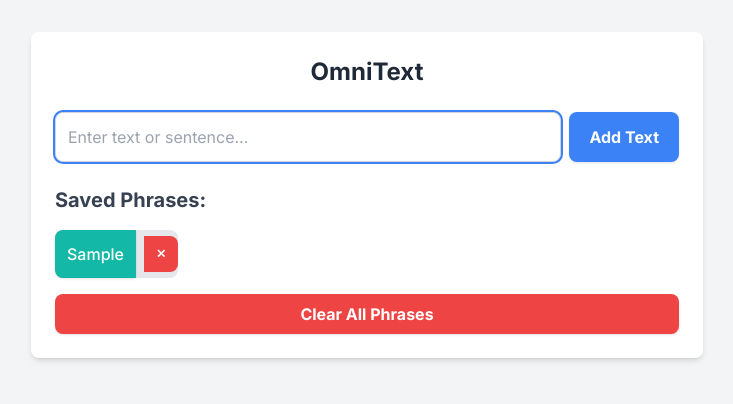
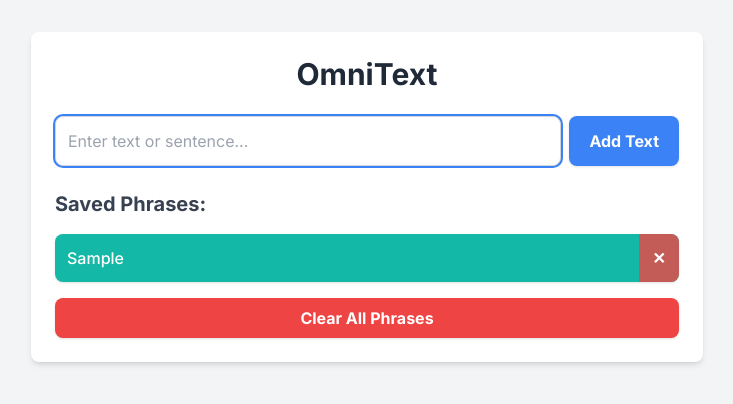
Before and after one commit to LifeAdventurer/OmniText, a plain HTML site: page index.html in a window 1280 px wide. Both pictures are taken after typing "Sample" into the empty fields and a click on the button "Add Text". Shown: the whole page, without its empty margins (273-1006 px from the left). Drawn offline with nearby package versions, Linux system fonts and the light colour scheme.

Commit message:
Vibes~ modify delete button to be a small red cross integrated into the phrase button itself

```diff
--- a/index.html
+++ b/index.html
@@ -17,12 +17,7 @@
         left: 0;
         width: 100%;
         height: 100%;
-        background-color: rgba(
-          0,
-          0,
-          0,
-          0.9
-        ); /* Semi-transparent black background */
+        background-color: rgba(0, 0, 0, 0.9);
         color: white;
         display: flex;
         justify-content: center;
@@ -30,14 +25,14 @@
         font-size: 5vw; /* Responsive font size */
         text-align: center;
         padding: 20px;
-        z-index: 1000; /* Ensure it's on top */
-        cursor: pointer; /* Indicate it's clickable to close */
+        z-index: 1000;
+        cursor: pointer;
         opacity: 0;
         visibility: hidden;
         transition:
           opacity 0.3s ease,
           visibility 0.3s ease;
-        box-sizing: border-box; /* Include padding in element's total width and height */
+        box-sizing: border-box;
       }
       #fullScreenDisplay.visible {
         opacity: 1;
@@ -48,6 +43,8 @@
         transition:
           transform 0.1s ease-in-out,
           box-shadow 0.1s ease-in-out;
+        position: relative; /* Needed for absolute positioning of the delete icon */
+        padding-right: 2.5rem; /* Add padding to make space for the delete icon */
       }
       .phrase-button:active {
         transform: scale(0.98);
@@ -57,15 +54,48 @@
       #textList {
         display: flex;
         flex-wrap: wrap;
-        gap: 0.5rem; /* Spacing between buttons */
+        gap: 0.75rem; /* Increased gap slightly for better spacing */
       }
-      /* Style for delete button */
-      .delete-button {
-        font-size: 0.75rem; /* Smaller text */
-        padding: 0.1rem 0.3rem; /* Smaller padding */
-        margin-left: 0.5rem; /* Space from text */
-        line-height: 1; /* Adjust line height */
-        vertical-align: middle; /* Align with text */
+      /* Style for the integrated delete icon */
+      .delete-icon {
+        position: absolute;
+        right: 0;
+        top: 0;
+        bottom: 0;
+        display: flex;
+        align-items: center;
+        justify-content: center;
+        width: 2.5rem; /* Width of the clickable area */
+        color: white;
+        background-color: rgba(
+          239,
+          68,
+          68,
+          0.8
+        ); /* Semi-transparent red (red-500) */
+        border-top-right-radius: 0.5rem; /* Match button rounding */
+        border-bottom-right-radius: 0.5rem; /* Match button rounding */
+        font-weight: bold;
+        font-size: 1rem;
+        line-height: 1;
+        cursor: pointer;
+        transition: background-color 0.15s ease-in-out;
+      }
+      .delete-icon:hover {
+        background-color: rgba(
+          220,
+          38,
+          38,
+          1
+        ); /* Darker red on hover (red-600) */
+      }
+      .delete-icon:active {
+        background-color: rgba(
+          185,
+          28,
+          28,
+          1
+        ); /* Even darker red on click (red-700) */
       }
     </style>
     <link rel="preconnect" href="https://fonts.googleapis.com" />
@@ -77,7 +107,7 @@
   </head>
   <body class="bg-gray-100 min-h-screen flex flex-col items-center p-4 md:p-8">
     <div class="w-full max-w-2xl bg-white rounded-lg shadow-md p-6">
-      <h1 class="text-2xl font-bold text-center text-gray-800 mb-6">
+      <h1 class="text-3xl font-bold text-center text-gray-800 mb-6">
         OmniText
       </h1>
 
@@ -120,7 +150,7 @@
       const clearAllButton = document.getElementById("clearAllButton");
 
       // --- Constants ---
-      const STORAGE_KEY = "quickTextDisplayPhrases";
+      const STORAGE_KEY = "omniTextPhrases"; // Updated storage key slightly for the new name
 
       // --- Functions ---
 
@@ -175,33 +205,27 @@
         clearAllButton.style.display = "block"; // Show clear button if list has items
 
         phrases.forEach((phrase, index) => {
-          const buttonContainer = document.createElement("div"); // Use a container for button + delete
-          buttonContainer.className =
-            "flex items-center bg-gray-200 rounded-lg";
+          // Main phrase button - now contains the delete icon
+          const button = document.createElement("button");
+          // Use textContent for security against XSS if phrase contained HTML
+          button.textContent = phrase;
+          // Added Tailwind classes for styling, padding-right for delete icon space
+          button.className =
+            "phrase-button w-full text-left p-3 bg-teal-500 hover:bg-teal-600 text-white font-medium rounded-lg shadow transition duration-150 ease-in-out relative"; // Added w-full for consistent width
+          button.onclick = () => showFullScreen(phrase); // Click on button shows full screen
 
-          // Main phrase button
-          const button = document.createElement("button");
-          button.textContent = phrase;
-          // Added padding, background, rounded corners, hover effect, and transition using Tailwind classes
-          button.className =
-            "phrase-button flex-grow text-left p-3 bg-teal-500 hover:bg-teal-600 text-white font-medium rounded-l-lg shadow transition duration-150 ease-in-out";
-          button.onclick = () => showFullScreen(phrase);
-
-          // Delete button
-          const deleteBtn = document.createElement("button");
-          deleteBtn.textContent = "✕"; // Simple 'x' for delete
-          deleteBtn.title = "Delete phrase";
-          // Style the delete button
-          deleteBtn.className =
-            "delete-button bg-red-500 hover:bg-red-700 text-white font-bold p-3 rounded-r-lg transition duration-150 ease-in-out";
-          deleteBtn.onclick = (e) => {
-            e.stopPropagation(); // Prevent triggering the phrase display
+          // Delete icon (span) inside the button
+          const deleteIcon = document.createElement("span");
+          deleteIcon.innerHTML = "&#x2715;"; // HTML entity for '✕' (multiplication sign)
+          deleteIcon.title = "Delete phrase";
+          deleteIcon.className = "delete-icon"; // Apply styles defined in <style>
+          deleteIcon.onclick = (e) => {
+            e.stopPropagation(); // IMPORTANT: Prevent the button's onclick (showFullScreen) from firing
             deletePhrase(index);
           };
 
-          buttonContainer.appendChild(button);
-          buttonContainer.appendChild(deleteBtn);
-          textListDiv.appendChild(buttonContainer);
+          button.appendChild(deleteIcon); // Add the delete icon to the button
+          textListDiv.appendChild(button); // Add the button (with icon) to the list
         });
       }
 
@@ -212,21 +236,18 @@
         const newPhrase = textInput.value.trim();
         if (newPhrase) {
           const phrases = getPhrases();
-          // Prevent duplicates (optional)
           if (!phrases.includes(newPhrase)) {
             phrases.push(newPhrase);
             savePhrases(phrases);
             renderPhraseButtons();
-            textInput.value = ""; // Clear input field
+            textInput.value = "";
           } else {
-            // Optional: Notify user if phrase already exists
-            alert("This phrase is already saved.");
+            alert("This phrase is already saved."); // Using alert for simplicity
           }
         } else {
-          // Optional: Notify user if input is empty
-          alert("Please enter some text.");
+          alert("Please enter some text."); // Using alert for simplicity
         }
-        textInput.focus(); // Keep focus on input
+        textInput.focus();
       }
 
       /**
@@ -234,11 +255,12 @@
        * @param {number} index - The index of the phrase to delete.
        */
       function deletePhrase(index) {
+        // Confirmation dialog
         if (confirm("Are you sure you want to delete this phrase?")) {
           const phrases = getPhrases();
-          phrases.splice(index, 1); // Remove the phrase at the specified index
+          phrases.splice(index, 1); // Remove the phrase
           savePhrases(phrases);
-          renderPhraseButtons(); // Re-render the buttons
+          renderPhraseButtons(); // Update the UI
         }
       }
 
@@ -251,32 +273,22 @@
             "Are you sure you want to delete ALL saved phrases? This cannot be undone.",
           )
         ) {
-          savePhrases([]); // Save an empty array
-          renderPhraseButtons(); // Re-render (will show the 'empty' message)
+          savePhrases([]);
+          renderPhraseButtons();
         }
       }
 
       // --- Event Listeners ---
-
-      // Add phrase when the Add button is clicked
       addButton.addEventListener("click", addPhrase);
-
-      // Add phrase when Enter key is pressed in the input field
       textInput.addEventListener("keypress", (event) => {
         if (event.key === "Enter") {
           addPhrase();
         }
       });
-
-      // Hide full-screen display when it's clicked
       fullScreenDisplay.addEventListener("click", hideFullScreen);
-
-      // Clear all phrases when the Clear All button is clicked
       clearAllButton.addEventListener("click", clearAllPhrases);
 
       // --- Initial Load ---
-
-      // Render buttons when the page loads
       document.addEventListener("DOMContentLoaded", renderPhraseButtons);
     </script>
   </body>
```
